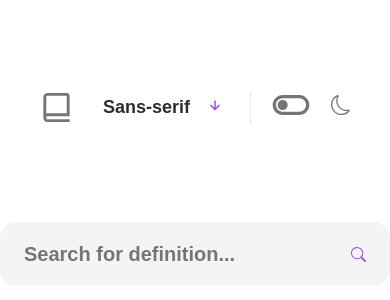
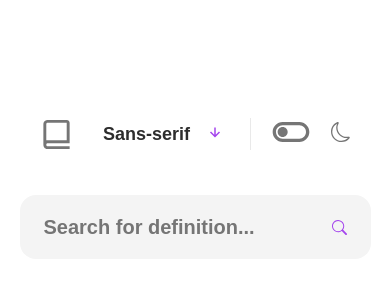
Before and after one commit to createdbysardorbek/Dictionary-react-app, a React (Create React App) app: page / in a window 390 px wide. Shown: the part 256-556 px from the top of the page. Built offline with nearby package versions, Linux system fonts and the light colour scheme.

Commit message:
adaptive finish perfectly

```diff
--- a/src/components/Header/Header.scss
+++ b/src/components/Header/Header.scss
@@ -19,7 +19,8 @@
 @media only screen and (max-width: 768px) {
     .header {
         width: 100%;
+        padding: 39px;
         box-sizing: border-box;
-        padding: 39px;
+        margin-bottom: 0;
     }
 }
--- a/src/components/Search/Search.scss
+++ b/src/components/Search/Search.scss
@@ -4,7 +4,6 @@
     justify-content: space-between;
     width: 733px;
     height: 64px;
-    background-color: red;
     padding-right: 24px;
     box-sizing: border-box;
     background: #F4F4F4;
@@ -17,6 +16,6 @@
 
 @media only screen and (max-width: 768px) {
     .searchSec {
-        width: 100%;
+        width: 90%;
     }
 }
```
